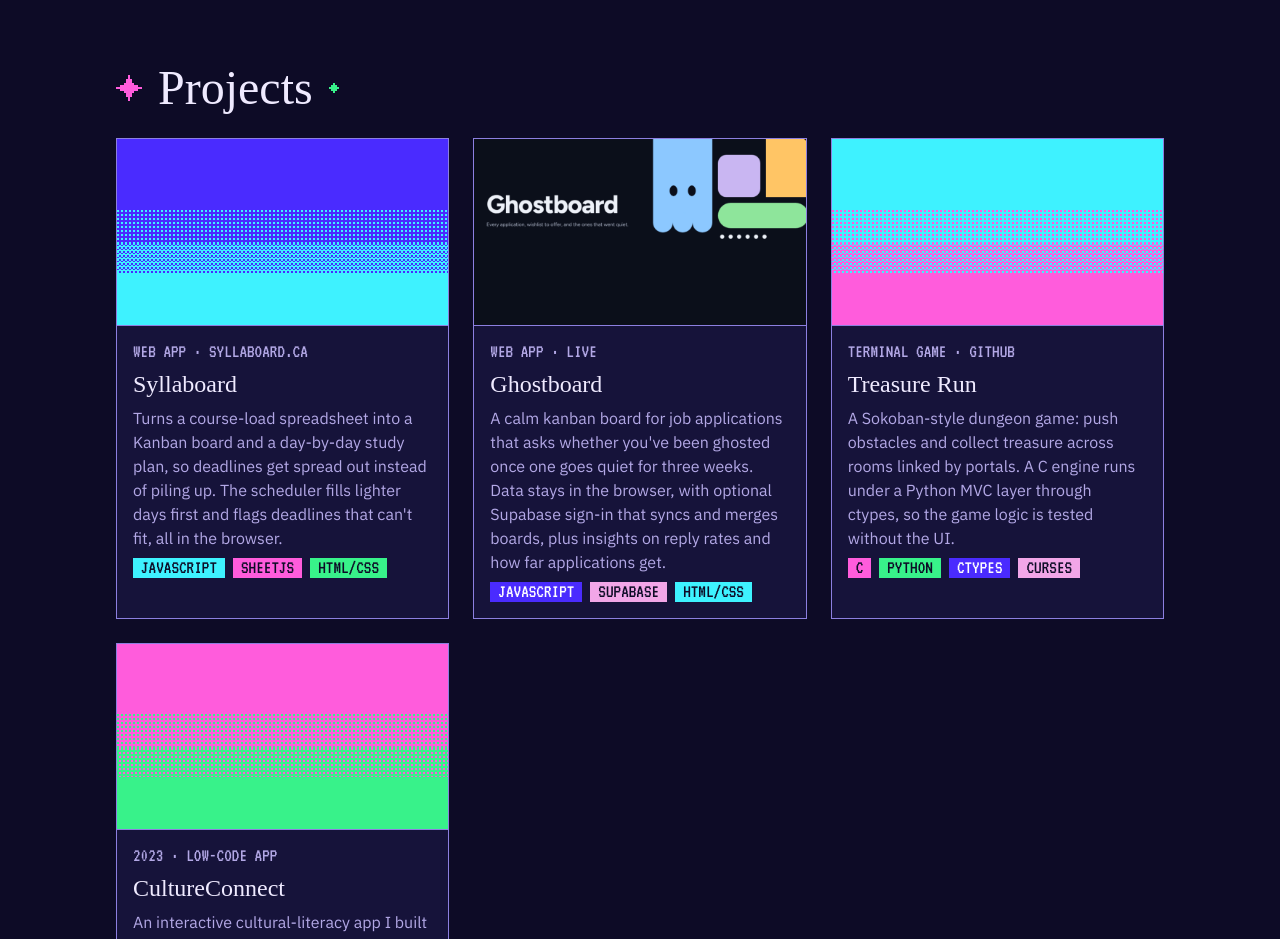
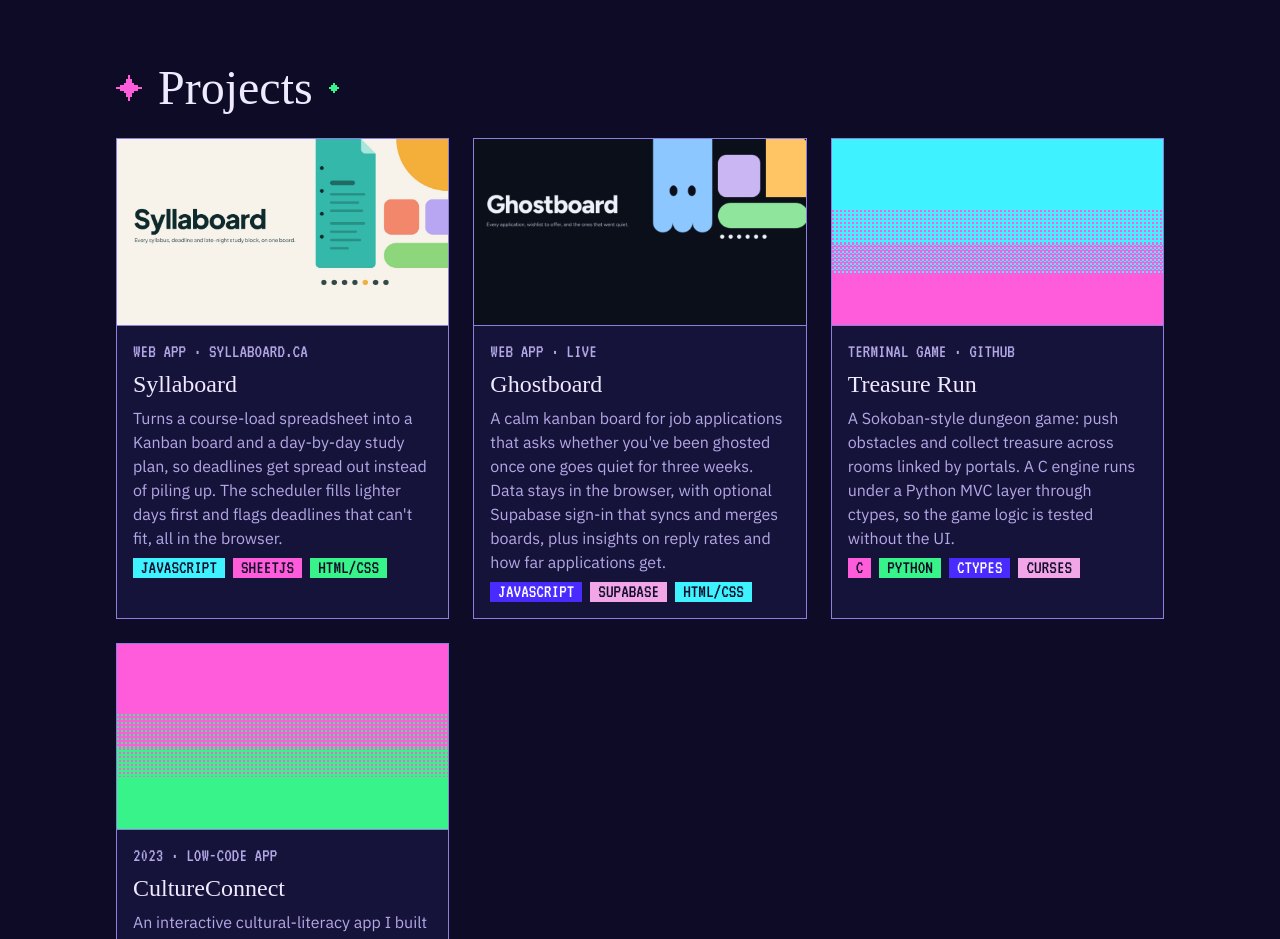
Before and after one commit to talinehenin/Portfolio2026, a Next.js app: page / in a window 1280 px wide. Shown: the part 1480-2419 px from the top of the page. Built offline with nearby package versions, Linux system fonts and the light colour scheme; a web font is replaced by a local one.

Commit message:
Add Syllaboard cover image to its project card

```diff
--- a/app/page.jsx
+++ b/app/page.jsx
@@ -92,6 +92,7 @@ const PROJECTS = [
     tags: ["JAVASCRIPT", "SHEETJS", "HTML/CSS"],
     link: "https://syllaboard.ca",
     linkLabel: "SYLLABOARD.CA",
+    cover: "/images/projects/syllaboard.jpg",
   },
   {
     title: "Ghostboard",
```
Also changed, not shown: public/images/projects/syllaboard.jpg (added).
